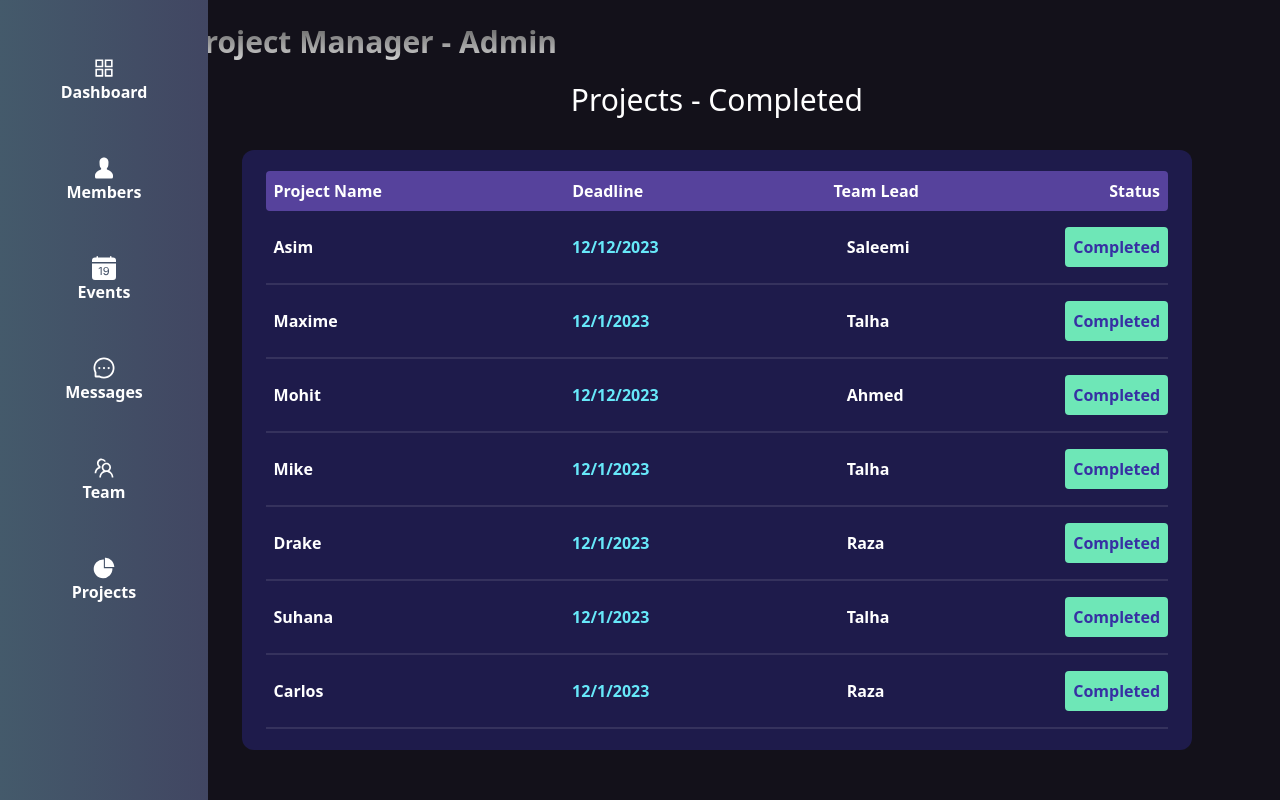
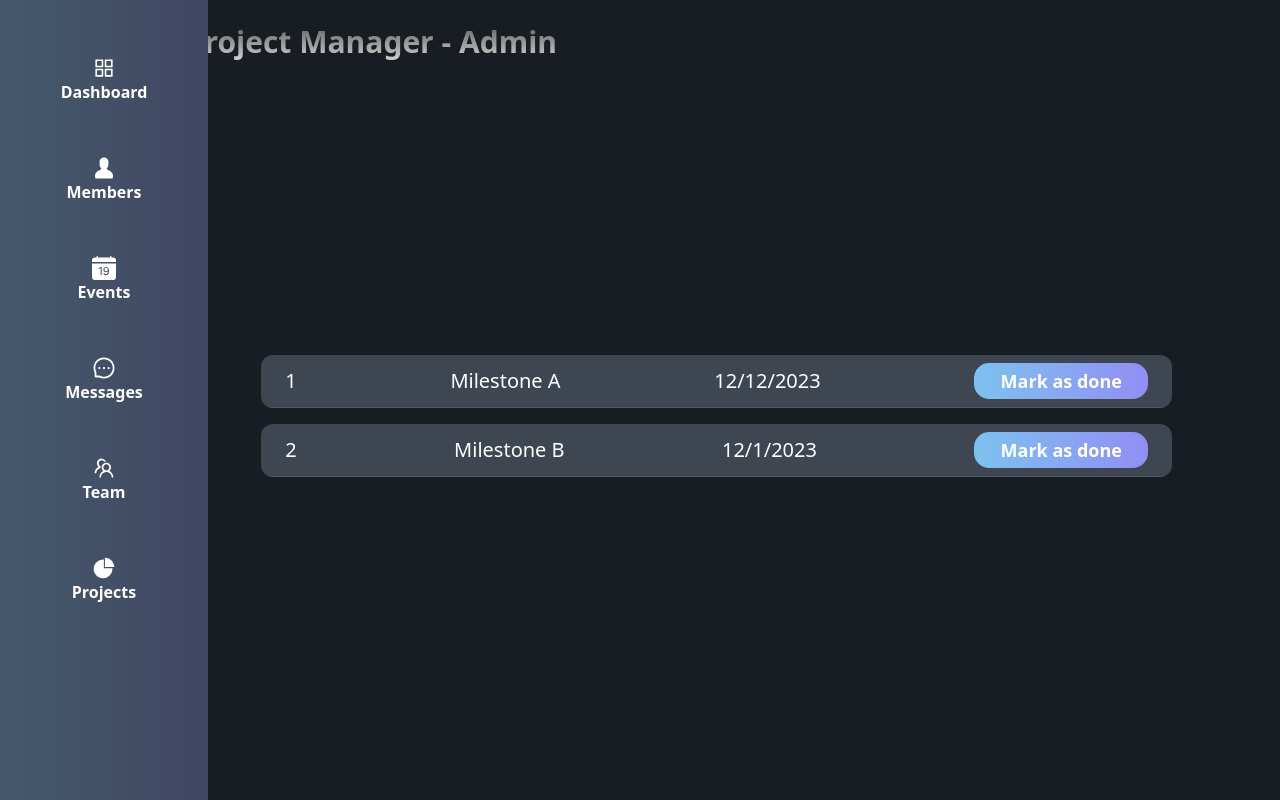
Before and after one commit to mtalhazulf/hrms, a React (Vite) app: page /proj in a window 1280 px wide. Built offline with nearby package versions, Linux system fonts and the light colour scheme.

Commit message:
Projects

```diff
--- a/src/Projects/Projects.jsx
+++ b/src/Projects/Projects.jsx
@@ -7,9 +7,8 @@ const Projects = () => {
 
 
   return (
-    <div className="flex flex-col lg:w-[88%] w-full min-h-screen items-center justify-center space-y-8 bg-[#13111A] relative overflow-y-auto">
+    <div className="flex flex-col lg:w-[88%] w-full min-h-screen items-center justify-center space-y-8 bg-[#181D23] relative overflow-y-auto">
       <Heading />
-      <h1 className="text-white text-3xl">Projects - Completed</h1>
       <Table />
     </div>
   );
--- a/src/Projects/Table.jsx
+++ b/src/Projects/Table.jsx
@@ -1,105 +1,37 @@
-import React from 'react'
+import React from "react";
+import { CiEdit } from "react-icons/ci";
 
 const Table = () => {
+  const data = [
+    {
+      serialnumber: 1,
+      milestone: "Milestone A",
+      deadline: "12/12/2023",
+    },
+    {
+      serialnumber: 2,
+      milestone: "Milestone B",
+      deadline: "12/1/2023",
+    },
+  ];
 
-    const heading = [
-        "Project Name",
-        "Deadline",
-        "Team Lead",
-        "Status",
-    ];
+  return (
+    <div className="flex flex-col items-center justify-center w-[95%] space-y-4">
+      {data.map((item, index) => (
+        <div key={index} className="md:w-[911px] bg-[#3E4651] rounded-xl overflow-hidden">
+          <div className="flex flex-row items-center justify-between gap-2 text-white text-xl px-6 py-2 w-full">
+            <p>{item.serialnumber}</p>
+            <p>{item.milestone}</p>
+            <p className="md:block hidden">{item.deadline}</p>
+            <button className="inline-flex items-center justify-center rounded-[15.27px] bg-gradient-to-r from-[#7DC2EF] to-[#928EF4] font-bold text-lg text-white w-[174px] h-[36px]">
+              Mark as done
+            </button>
+          </div>
+          <div className="w-full h-[1px] bg-white opacity-10"></div>
+        </div>
+      ))}
+    </div>
+  );
+};
 
-    const data = [
-
-        {
-            name: "Asim",
-            deadline: "12/12/2023",
-            teamLead: "Saleemi",
-            status:"Completed"
-
-        },
-        {
-            name: "Maxime",
-            deadline: "12/1/2023",
-            teamLead: "Talha",
-            status:"Completed"
-
-
-        },
-        {
-
-            name: "Mohit",
-            deadline: "12/12/2023",
-            teamLead: "Ahmed",
-            status:"Completed"
-
-        },
-        {
-            name: "Mike",
-            deadline: "12/1/2023",
-            teamLead: "Talha",
-            status:"Completed"
-
-
-        },
-        {
-            name: "Drake",
-            deadline: "12/1/2023",
-            teamLead: "Raza",
-            status:"Completed"
-
-
-        },
-        {
-            name: "Suhana",
-            deadline: "12/1/2023",
-            teamLead: "Talha",
-            status:"Completed"
-
-
-        },
-        {
-            name: "Carlos",
-            deadline: "12/1/2023",
-            teamLead: "Raza",
-            status:"Completed"
-
-
-        },
-
-
-    ]
-  return (
-
-    <div className="flex flex-col items-center justify-center space-y-4 lg:w-[950px] md:w-[700px] w-[500px] h-[600px] bg-indigo-950 rounded-xl overflow-y-auto" >
-    <div className='flex flex-row items-center justify-between w-[95%] rounded bg-[#56429C] h-10 px-2 py-4'>
-        {heading.map ((item,index)=>(
-            <p key={index} className='text-white text-md font-bold'>{item}</p>
-        ))}
-      </div>
-      <div className='flex flex-col items-center justify-center w-[95%] space-y-4 '>
-        {data.map ((item,index)=>(
-            <>
-            <div key={index} className='flex flex-row justify-between  items-center w-full'>
-            <p className='text-white text-md font-bold w-16 ml-2'>{item.name}</p>
-            <p className='text-cyan-300 text-md font-semibold w-20 ml-20'>{item.deadline}</p>
-            <p className='text-white text-md font-bold w-16 ml-10'>{item.teamLead}</p>
-            <button  className='bg-emerald-300 rounded p-2 text-indigo-800 text-md font-bold'>{item.status}</button>
-            </div>
-            <div className="w-full h-[0px] border border-white border-opacity-10"></div>
-
-            </>
-        ))}
-      </div>
-   </div>
-
-  )
-}
-
-export default Table
-
-
-/*         <p className='text-white text-md font-bold w-16 ml-2'>{item.name}</p>
-            <p className='text-cyan-300 text-md font-semibold w-20 ml-20'>{item.deadline}</p>
-            <p className='text-white text-md font-bold ml-10  w-16'>{item.teamLead}</p>
-              */
+export default Table;
```
